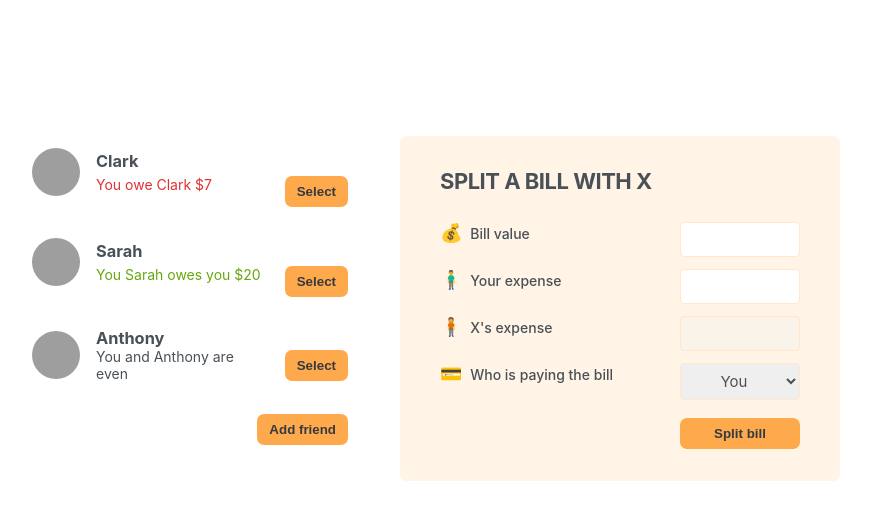
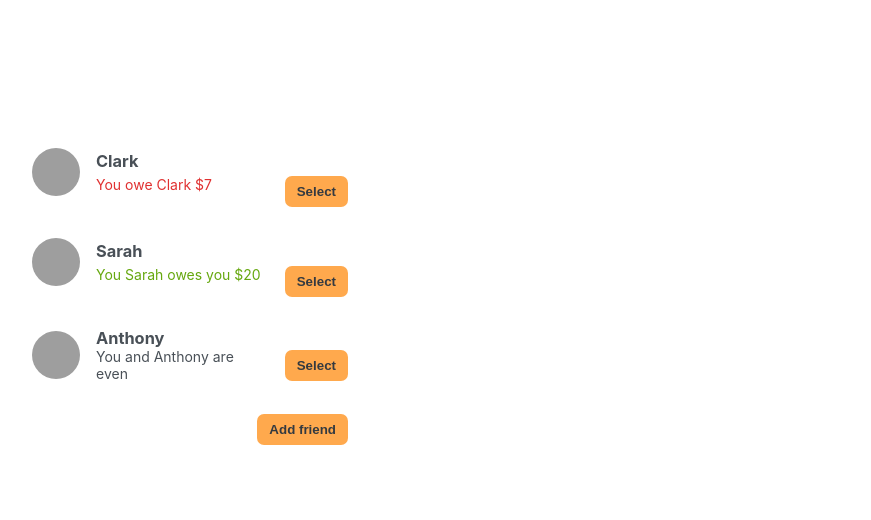
Before and after one commit to Valerii-Hud/eatn-split-app, a React (Create React App) app: page / in a window 1280 px wide. Shown: the top 520 px of the page, without its empty margins (210-1081 px from the left). Built offline with nearby package versions, Linux system fonts and the light colour scheme; grey boxes are pictures that could not be loaded; the HTML template or start-up script is replaced by a standard one.

Commit message:
feat: added dynamic modal's

```diff
--- a/src/App.jsx
+++ b/src/App.jsx
@@ -8,6 +8,7 @@
 export default function App() {
   const [showAddFriend, setShowAddFriend] = useState(false);
   const [friends, setFriends] = useState(initialFriends);
+  const [selectedFriend, setSelectedFriend] = useState(null);
 
   function handleShowAddFriend() {
     setShowAddFriend((show) => !show);
@@ -18,16 +19,27 @@
     setShowAddFriend(false);
   }
 
+  function handleSelection(friend) {
+    setSelectedFriend((current) => (current?.id === friend.id ? null : friend));
+    setShowAddFriend(false);
+  }
+
   return (
     <div className="app">
       <div className="sidebar">
-        <FriendsList friends={friends} />
+        <FriendsList
+          friends={friends}
+          onSelection={handleSelection}
+          selectedFriend={selectedFriend}
+        />
+
         {showAddFriend && <FormAddFriend onAddFriend={handleAddFriend} />}
+
         <Button onClick={handleShowAddFriend}>
           {showAddFriend ? 'Close' : 'Add friend'}
         </Button>
       </div>
-      <FormSplitBill />
+      {selectedFriend && <FormSplitBill selectedFriend={selectedFriend} />}
     </div>
   );
 }
--- a/src/components/FormSplitBill.jsx
+++ b/src/components/FormSplitBill.jsx
@@ -1,9 +1,9 @@
 import Button from './Button';
 
-export default function FormSplitBill() {
+export default function FormSplitBill({ selectedFriend }) {
   return (
     <form className="form-split-bill">
-      <h2>Split a bill with X</h2>
+      <h2>Split a bill with {selectedFriend.name}</h2>
 
       <label>💰 Bill value</label>
       <input type="text" />
@@ -11,13 +11,13 @@
       <label>🧍‍♂️ Your expense</label>
       <input type="text" />
 
-      <label>🧍 X's expense</label>
+      <label>🧍 {selectedFriend.name}'s expense</label>
       <input type="text" disabled />
 
       <label>💳 Who is paying the bill</label>
       <select>
         <option value="user">You</option>
-        <option value="friend">X</option>
+        <option value="friend">{selectedFriend.name}</option>
       </select>
       <Button>Split bill</Button>
     </form>
--- a/src/components/Friend.jsx
+++ b/src/components/Friend.jsx
@@ -1,8 +1,10 @@
 import Button from './Button';
 
-export default function Friend({ friend }) {
+export default function Friend({ friend, onSelection, selectedFriend }) {
+  const isSelected = selectedFriend?.id === friend.id;
+
   return (
-    <li>
+    <li className={isSelected ? 'selected' : ''}>
       <img src={friend.image} alt={friend.name} />
       <h3>{friend.name}</h3>
       {friend.balance < 0 && (
@@ -16,7 +18,9 @@
         </p>
       )}
       {friend.balance === 0 && <p>You and {friend.name} are even </p>}
-      <Button>Select</Button>
+      <Button onClick={() => onSelection(friend)}>
+        {isSelected ? 'Close' : 'Select'}
+      </Button>
     </li>
   );
 }
--- a/src/components/FriendsList.jsx
+++ b/src/components/FriendsList.jsx
@@ -1,10 +1,15 @@
 import Friend from './Friend';
 
-export default function FriendsList({ friends }) {
+export default function FriendsList({ friends, onSelection, selectedFriend }) {
   return (
     <ul>
       {friends.map((friend) => (
-        <Friend friend={friend} key={friend.id} />
+        <Friend
+          friend={friend}
+          key={friend.id}
+          onSelection={onSelection}
+          selectedFriend={selectedFriend}
+        />
       ))}
     </ul>
   );
```
